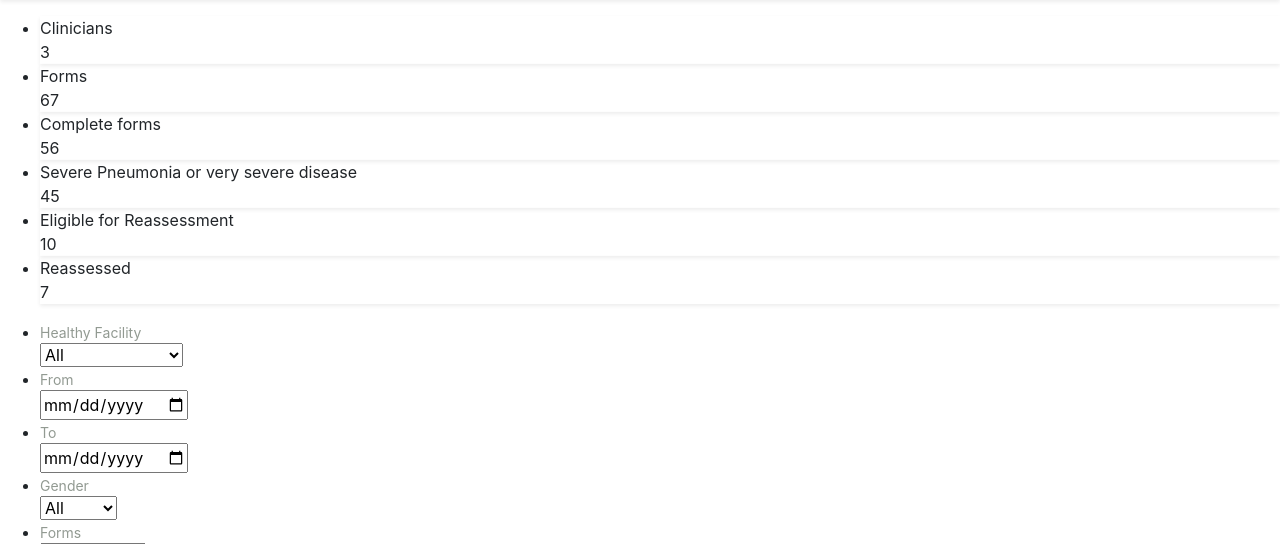
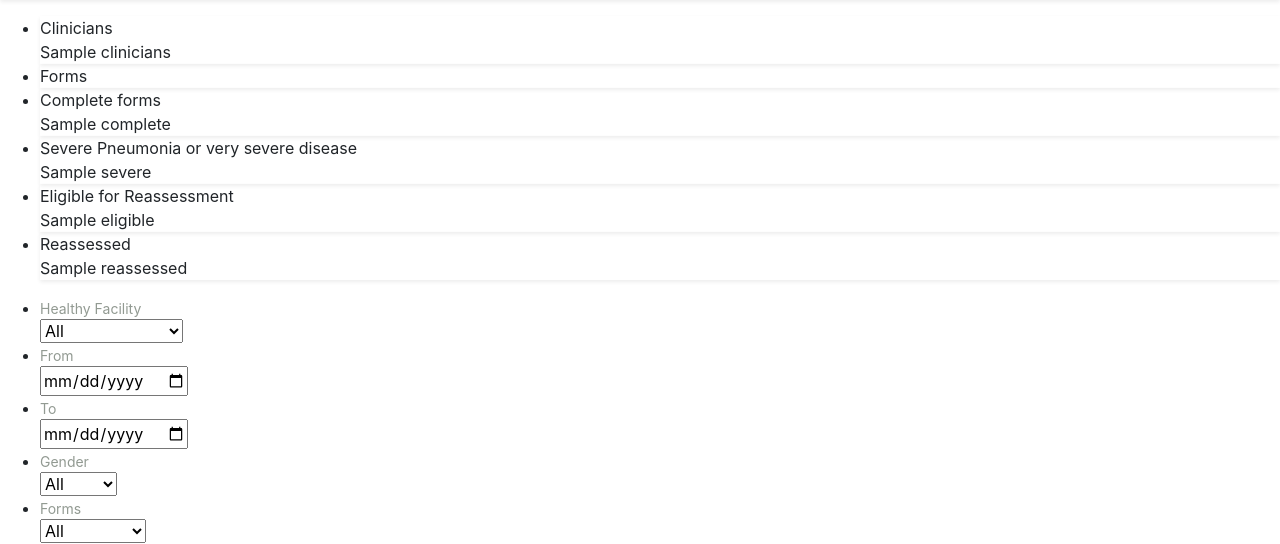
Before and after one commit to StefanTodoran/alrite-django-backend, a Django app: template templates/index.html in a window 1280 px wide; the page is wider, and only the part inside the window is pictured. Shown: the part 133-677 px from the top of that part. Run offline with Django 4.2, Linux system fonts and the light colour scheme; a user stored in the database is signed in; data comes from the database, SQL or seed files in the repository; tables that the repository leaves empty hold one stand-in row (values such as "Sample post"); the template is opened without the code that fills it: values that come from a table or form of the project are taken from there, most other values are stand-ins (such as "Sample title", 1, 10 or a date in 2020); some libraries are stand-ins or nearby versions.

Commit message:
third commit

```diff
--- a/templates/index.html
+++ b/templates/index.html
@@ -12,37 +12,37 @@
                 <li>
                     <div class="shadow-sm">
                         <p class="heading m-0">Clinicians</p>
-                        <p class="details m-0">3</p>
+                        <p class="details m-0">{{ clinicians }}</p>
                     </div>
                 </li>
                  <li>
                     <div class="shadow-sm">
                         <p class="heading m-0">Forms</p>
-                        <p class="details m-0">67</p>
+                        <p class="details m-0">{{ forms }}</p>
                     </div>
                  </li>
                  <li>
                     <div class="shadow-sm">
                         <p class="heading m-0">Complete forms</p>
-                        <p class="details m-0">56</p>
+                        <p class="details m-0">{{ complete }}</p>
                     </div>
                  </li>
                  <li>
                     <div class="shadow-sm">
                         <p class="heading m-0">Severe Pneumonia or very severe disease</p>
-                        <p class="details m-0">45</p>
+                        <p class="details m-0">{{ severe }}</p>
                     </div>
                  </li>
                  <li>
                     <div class="shadow-sm">
                         <p class="heading m-0">Eligible for Reassessment</p>
-                        <p class="details m-0">10</p>
+                        <p class="details m-0">{{ eligible }}</p>
                     </div>
                  </li>
                  <li>
                     <div class="shadow-sm">
                         <p class="heading m-0">Reassessed</p>
-                        <p class="details m-0">7</p>
+                        <p class="details m-0">{{ reassessed }}</p>
                     </div>
                  </li>
             </ul>
```
Also changed, not shown: alrite/views.py (+17 -0 lines).
